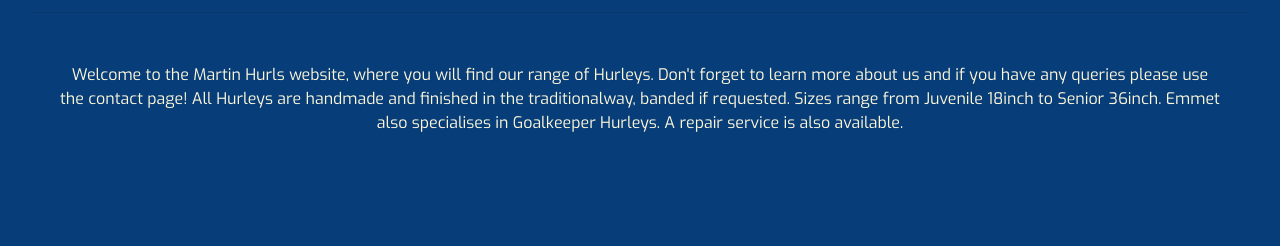
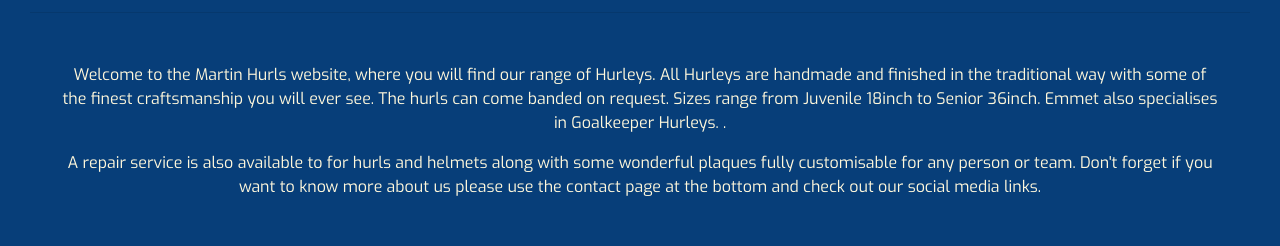
Before and after one commit to Code-Institute-Submissions/martinmaguire89-milestone-project-1-, a plain HTML site: page index.html in a window 1280 px wide. Shown: the part 554-800 px from the top of the page. Drawn offline with nearby package versions, Linux system fonts and the light colour scheme.

Commit message:
final commit

```diff
--- a/index.html
+++ b/index.html
@@ -63,9 +63,11 @@
             <div class="row about-me">
                 <div class="col-12">
                     <p>
-                        Welcome to the Martin Hurls website, where you will find our range of Hurleys. Don't forget to learn more about us and if you have any queries please use the contact page!
-                        All Hurleys are handmade and finished in the traditionalway, banded if requested. Sizes range from Juvenile 18inch to Senior 36inch.
-                        Emmet also specialises in Goalkeeper Hurleys. A repair service is also available.</p>
+                       Welcome to the Martin Hurls website, where you will find our range of Hurleys. All Hurleys are handmade and finished in the traditional way with some of the finest craftsmanship you will ever see.
+                       The hurls can come banded on request. Sizes range from Juvenile 18inch to Senior 36inch. Emmet also specialises in Goalkeeper Hurleys. .</p>
+                        <p>
+                       A repair service is also available to for hurls and helmets along with some wonderful plaques fully customisable for any person or team.
+                       Don't forget if you want to know more about us please use the contact page at the bottom and check out our social media links. </p>
                 </div>
 
             </div>
```
